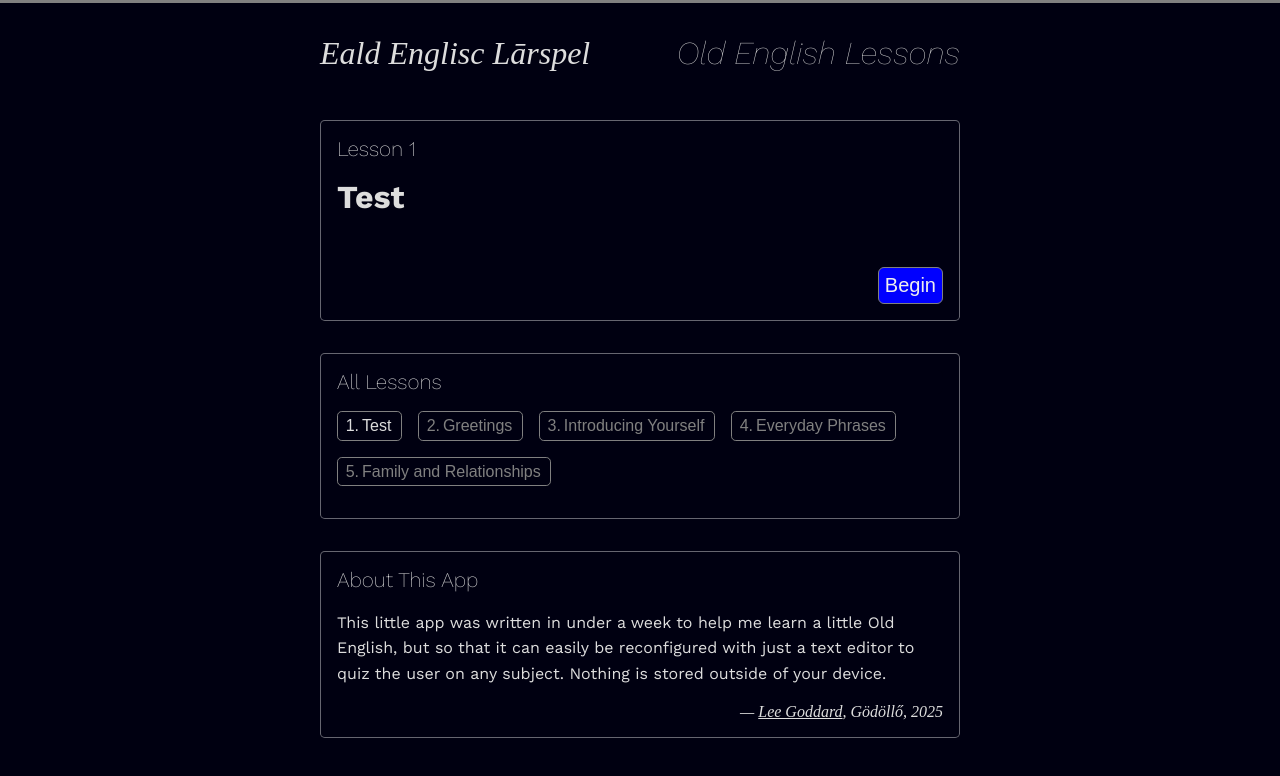
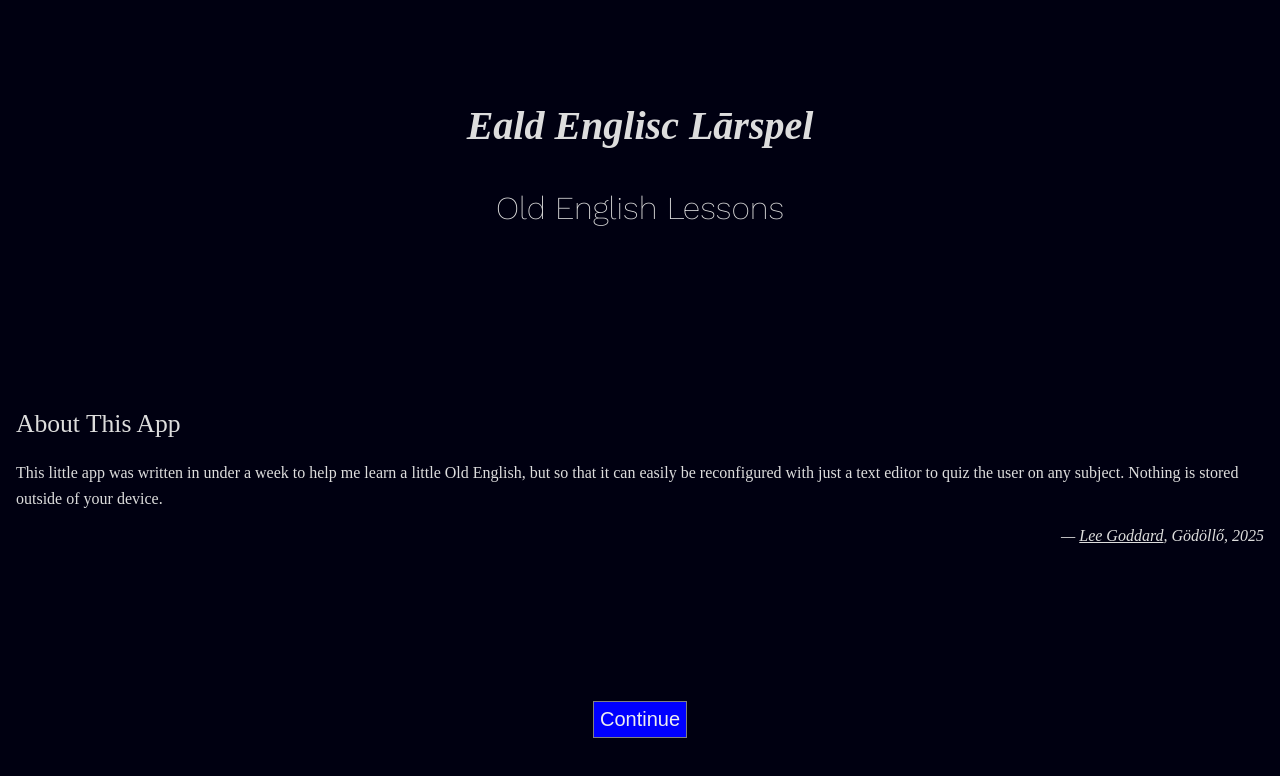
Before and after one commit to leegee/learning-oe, a React (Vite) app: page / in a window 1280 px wide. Shown: the top 776 px of the page. Built offline with nearby package versions, Linux system fonts and the light colour scheme; a web font is replaced by a local one.

Commit message:
Splash screen

```diff
--- a/src/App.tsx
+++ b/src/App.tsx
@@ -1,26 +1,30 @@
 /*
-  For reasons of future compatability, better or worse, this component manages all navigation without react-router or react-router-native or native-stack.
+  For reasons of future compatability, better or worse, this,
+  the  prototype's main component,  manages all navigation without
+  react-router or react-router-native or native-stack.
 
   For the same reason, access to state data is also managed here.
 
 */
 
-import React, { useState, useEffect } from "react";
+import { useState, useEffect } from "react";
 import { useTranslation } from "react-i18next";
 
-import { lessons, lessonTitles2Indicies } from "./Lessons";
-import LessonComponent from "./components/Lesson";
-import LessonIntro from "./components/LessonIntro";
-import LessonCompleted from "./components/LessonCompleted";
-import CompletedAllLessons from "./components/CompletedAllLessons";
 import config from "./config";
 import LessonList from "./components/LessonList";
 import * as state from "./Lessons/state";
+import { lessons, lessonTitles2Indicies } from "./Lessons";
+import SplashScreen from "./components/SplashScreen";
+import LessonIntro from "./components/LessonIntro";
+import LessonComponent from "./components/Lesson";
+import LessonCompleted from "./components/LessonCompleted";
+import CompletedAllLessons from "./components/CompletedAllLessons";
 
 import "./App.css";
 
-const App: React.FC = () => {
+const App = () => {
   const initialLessonIndex = state.loadCurrentLesson();
+  const [showSplash, setShowSplash] = useState(true);
   const [currentLessonIndex, setCurrentLessonIndex] = useState<number>(initialLessonIndex);
   const [incorrectAnswers, setIncorrectAnswers] = useState<string[]>(state.loadIncorrectAnswers(currentLessonIndex));
   const [isLessonActive, setIsLessonActive] = useState(false);
@@ -47,6 +51,8 @@ const App: React.FC = () => {
   useEffect(() => {
     setIsLessonActive(!showLessonIntro && !lessonCompleted && !allCompleted);
   }, [currentLessonIndex, showLessonIntro, lessonCompleted, allCompleted]);
+
+  const hideSplashScreen = () => setShowSplash(false);
 
   const onIncorrectAnswer = (incorrectAnswer: string) => {
     setIncorrectAnswers((prev = []) => {
@@ -127,7 +133,6 @@ const App: React.FC = () => {
                   <span className="questions-answered" title={t('questions_answered_alt')}> {questionsAnswered} </span>
                 )
               }
-
             </span>
 
             <h2 lang={config.defaultLanguage}>{config.default.apptitle}</h2>
@@ -192,6 +197,10 @@ const App: React.FC = () => {
     );
   };
 
+  if (showSplash) {
+    return (<SplashScreen onContinue={() => hideSplashScreen()} />)
+  }
+
   return (
     <main id='main' className={isLessonActive ? "lesson-active" : ""}>
       {renderTop()}
--- a/src/components/LessonIntro.tsx
+++ b/src/components/LessonIntro.tsx
@@ -1,7 +1,6 @@
 import { ReactNode } from "react";
 import { useTranslation } from "react-i18next";
 import './LessonIntro.css';
-import AboutComponent from "./About";
 
 interface LessonIntroProps {
     title: string;
@@ -30,9 +29,6 @@ const LessonIntro = ({ title, index, children, onContinue }: LessonIntroProps) =
                     {children}
                 </>
             )}
-
-            <AboutComponent />
-
         </article >
     );
 };
--- /dev/null
+++ b/src/components/SplashScreen.css
@@ -0,0 +1,44 @@
+/* SplashScreen.css */
+
+#splash {
+    position: fixed;
+    top: 0;
+    bottom: 0;
+    left: 0;
+    right: 0;
+    width: auto;
+    display: flex;
+    flex-direction: column;
+    justify-content: space-around;
+    align-items: center;
+}
+
+#splash h1 {
+    font-size: 250%;
+    font-weight: 900;
+    text-align: center;
+}
+
+#splash h2 {
+    font-size: 200%;
+    font-weight: 200;
+    text-align: center;
+}
+
+#splash a {
+    color: var(--oe-clr-fg);
+}
+
+#splash .card.about {
+    border: none;
+}
+
+#splash .about {
+    font-family: "Junicode";
+}
+
+#splash .about h2 {
+    font-size: 1.6em;
+    font-weight: 500;
+    text-align: left;
+}
--- /dev/null
+++ b/src/components/SplashScreen.tsx
@@ -0,0 +1,33 @@
+import config from "./../config";
+import { useTranslation } from "react-i18next";
+
+import AboutComponent from "./About";
+
+import './SplashScreen.css';
+
+interface SplashScreenProps {
+    onContinue: () => void;
+}
+
+const SplashScreen = ({ onContinue }: SplashScreenProps) => {
+    const { t } = useTranslation();
+
+    return (
+        <aside id='splash'>
+            <section className="">
+                <h1 lang={config.targetLanguage}>{config.target.apptitle}</h1>
+                <h2 lang={config.defaultLanguage}>{config.default.apptitle}</h2>
+            </section>
+
+            <AboutComponent />
+
+            <footer>
+                <button className="next-button" onClick={onContinue} >
+                    {t('continue')}
+                </button>
+            </footer>
+        </aside>
+    );
+}
+
+export default SplashScreen;
--- a/src/global-css/index.css
+++ b/src/global-css/index.css
@@ -34,9 +34,14 @@ main {
     background-color: var(--oe-clr-bg);
 }
 
+
 [lang="ang"] {
     font-family: 'Junicode', serif;
     font-style: italic;
+}
+
+[lang="en"] {
+    font-family: 'Work Sans', sans;
 }
 
 section.card {
```
